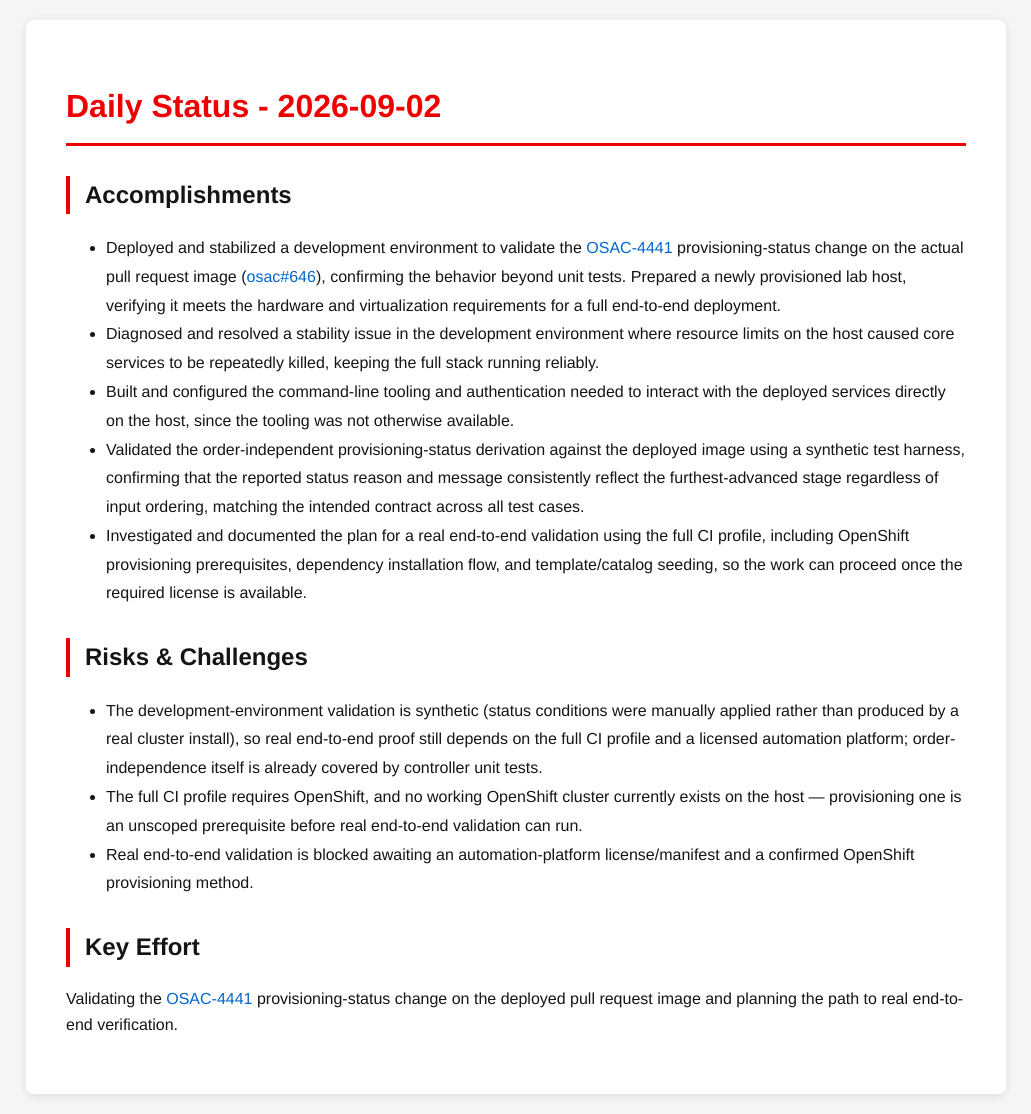
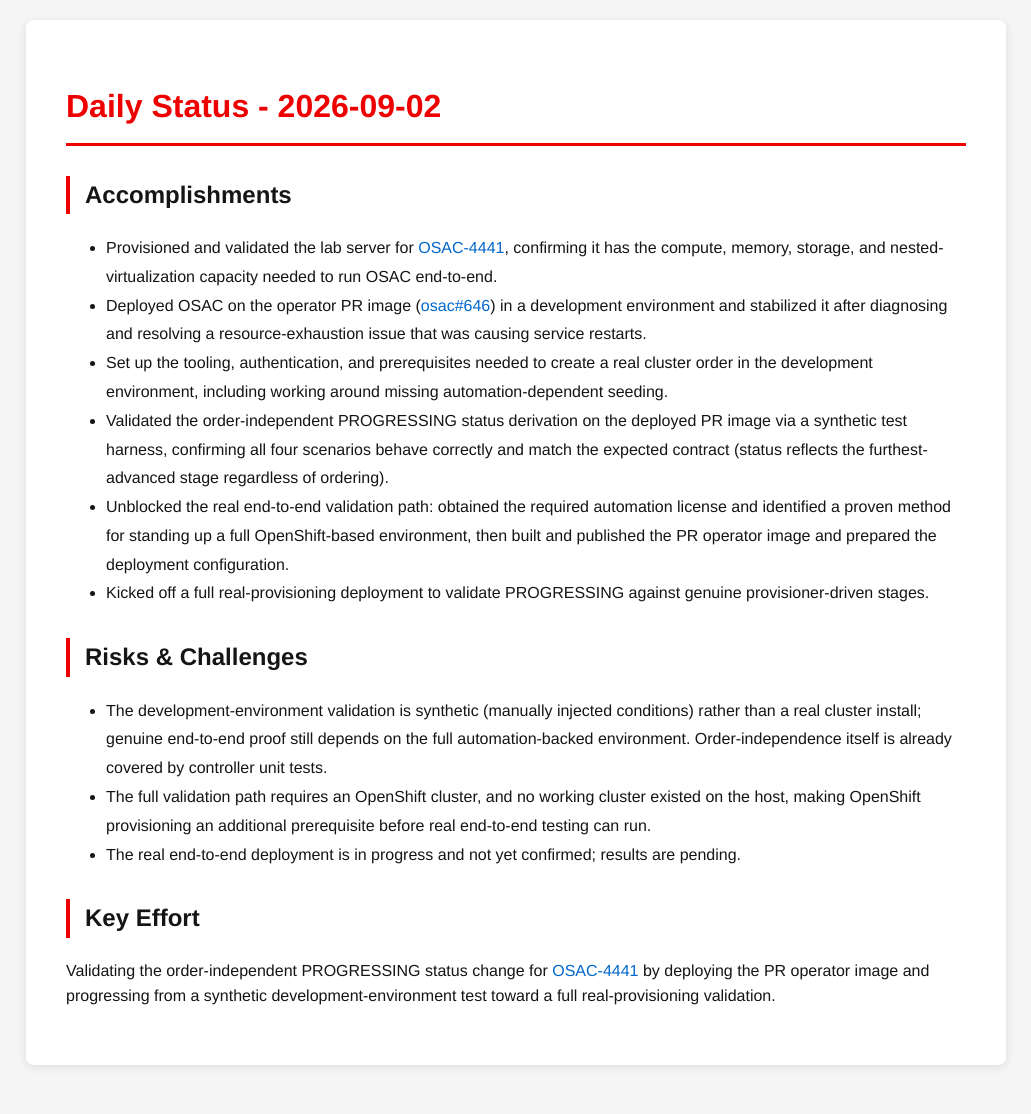
Before and after one commit to tzvatot/daily-status, a Jekyll site: the page built from 2026-09-02.md, in a window 1280 px wide. Shown: the whole page, without its empty margins (124-1155 px from the left). Built offline with Jekyll 4.4.1, drawn with Linux system fonts in a browser that asks for light colours; after the commit the page ends 1085 px from its top, so only the background shows below that.

Commit message:
Daily status update - 2026-09-02

```diff
--- a/2026-09-02.md
+++ b/2026-09-02.md
@@ -7,16 +7,17 @@
 # Daily Status - 2026-09-02
 
 ## Accomplishments
-- Deployed and stabilized a development environment to validate the [OSAC-4441](https://redhat.atlassian.net/browse/OSAC-4441) provisioning-status change on the actual pull request image ([osac#646](https://github.com/osac-project/osac/pull/646)), confirming the behavior beyond unit tests. Prepared a newly provisioned lab host, verifying it meets the hardware and virtualization requirements for a full end-to-end deployment.
-- Diagnosed and resolved a stability issue in the development environment where resource limits on the host caused core services to be repeatedly killed, keeping the full stack running reliably.
-- Built and configured the command-line tooling and authentication needed to interact with the deployed services directly on the host, since the tooling was not otherwise available.
-- Validated the order-independent provisioning-status derivation against the deployed image using a synthetic test harness, confirming that the reported status reason and message consistently reflect the furthest-advanced stage regardless of input ordering, matching the intended contract across all test cases.
-- Investigated and documented the plan for a real end-to-end validation using the full CI profile, including OpenShift provisioning prerequisites, dependency installation flow, and template/catalog seeding, so the work can proceed once the required license is available.
+- Provisioned and validated the lab server for [OSAC-4441](https://redhat.atlassian.net/browse/OSAC-4441), confirming it has the compute, memory, storage, and nested-virtualization capacity needed to run OSAC end-to-end.
+- Deployed OSAC on the operator PR image ([osac#646](https://github.com/osac-project/osac/pull/646)) in a development environment and stabilized it after diagnosing and resolving a resource-exhaustion issue that was causing service restarts.
+- Set up the tooling, authentication, and prerequisites needed to create a real cluster order in the development environment, including working around missing automation-dependent seeding.
+- Validated the order-independent PROGRESSING status derivation on the deployed PR image via a synthetic test harness, confirming all four scenarios behave correctly and match the expected contract (status reflects the furthest-advanced stage regardless of ordering).
+- Unblocked the real end-to-end validation path: obtained the required automation license and identified a proven method for standing up a full OpenShift-based environment, then built and published the PR operator image and prepared the deployment configuration.
+- Kicked off a full real-provisioning deployment to validate PROGRESSING against genuine provisioner-driven stages.
 
 ## Risks & Challenges
-- The development-environment validation is synthetic (status conditions were manually applied rather than produced by a real cluster install), so real end-to-end proof still depends on the full CI profile and a licensed automation platform; order-independence itself is already covered by controller unit tests.
-- The full CI profile requires OpenShift, and no working OpenShift cluster currently exists on the host — provisioning one is an unscoped prerequisite before real end-to-end validation can run.
-- Real end-to-end validation is blocked awaiting an automation-platform license/manifest and a confirmed OpenShift provisioning method.
+- The development-environment validation is synthetic (manually injected conditions) rather than a real cluster install; genuine end-to-end proof still depends on the full automation-backed environment. Order-independence itself is already covered by controller unit tests.
+- The full validation path requires an OpenShift cluster, and no working cluster existed on the host, making OpenShift provisioning an additional prerequisite before real end-to-end testing can run.
+- The real end-to-end deployment is in progress and not yet confirmed; results are pending.
 
 ## Key Effort
-Validating the [OSAC-4441](https://redhat.atlassian.net/browse/OSAC-4441) provisioning-status change on the deployed pull request image and planning the path to real end-to-end verification.
+Validating the order-independent PROGRESSING status change for [OSAC-4441](https://redhat.atlassian.net/browse/OSAC-4441) by deploying the PR operator image and progressing from a synthetic development-environment test toward a full real-provisioning validation.
```
